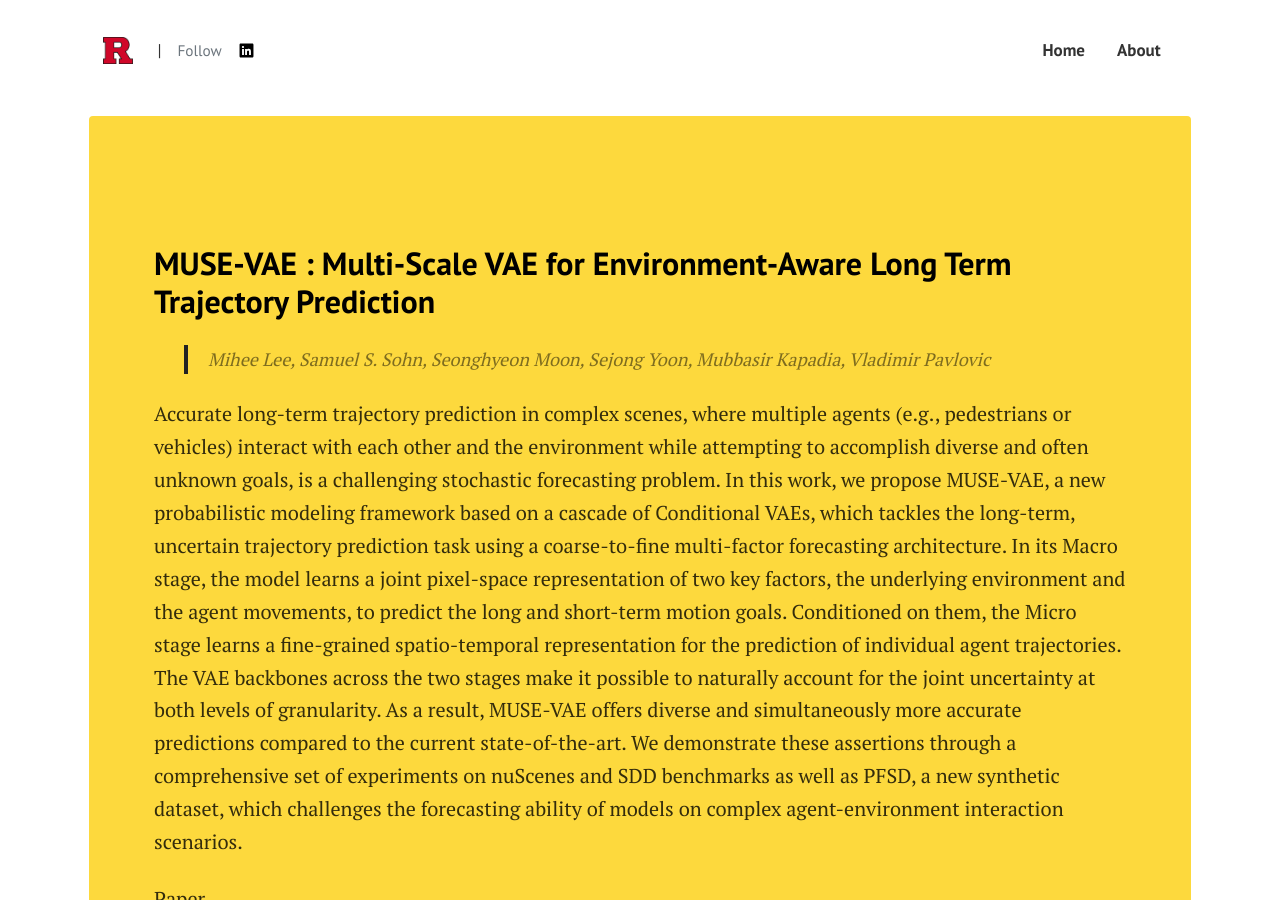
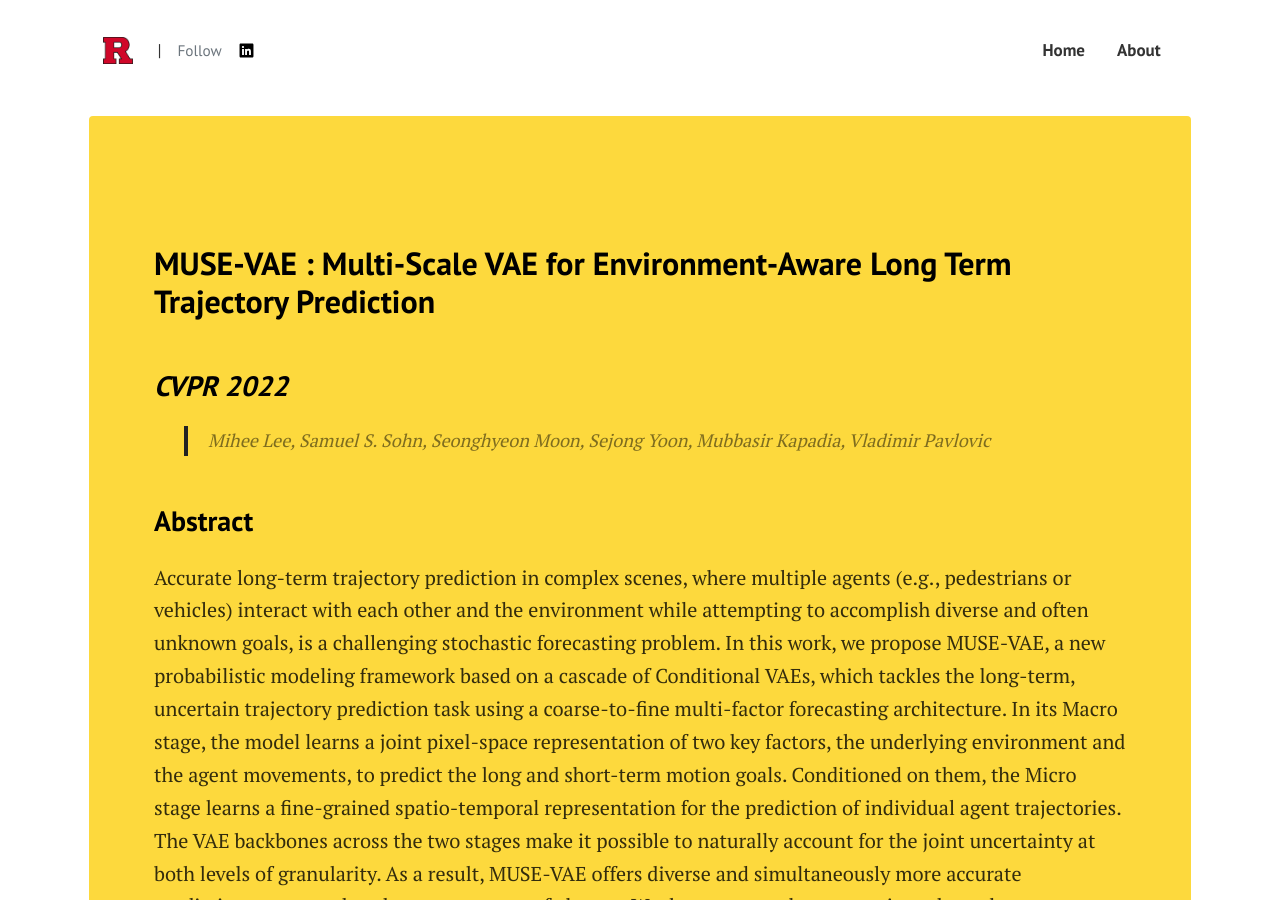
Before and after one commit to ml1323/MUSE-VAE, a Jekyll site: the page built from index.html, in a window 1280 px wide and 900 px high. Built offline with Jekyll 4.4.1, drawn with Linux system fonts in a browser that asks for light colours; the list of posts is cut into pages by our own code.

Commit message:
Update index.html

```diff
--- a/index.html
+++ b/index.html
@@ -15,12 +15,12 @@ background: '/img/bg-index.jpg'
       <!--<a href="https://arxiv.org/abs/2201.07189" class="btn btn-dark text-white px-5 btn-lg">Paper</a>-->
     <!--</div>-->
       <div class="article-post serif-font">
-    <h2 id="muse-vae--multi-scale-vae-for-environment-aware-long-term-trajectory-prediction">MUSE-VAE : Multi-Scale VAE for Environment-Aware Long Term Trajectory Prediction</h2>
+    <h2 id="muse-vae--multi-scale-vae-for-environment-aware-long-term-trajectory-prediction">MUSE-VAE : Multi-Scale VAE for Environment-Aware Long Term Trajectory Prediction</h2> <h3><em>CVPR 2022</em></h3>
 
 <blockquote>
   <p>Mihee Lee, Samuel S. Sohn, Seonghyeon Moon, Sejong Yoon, Mubbasir Kapadia, Vladimir Pavlovic</p>
 </blockquote>
-
+<h3>Abstract</h3>
 <p>Accurate long-term trajectory prediction in complex scenes, where multiple agents (e.g., pedestrians or vehicles) interact with each other and the environment while attempting to accomplish diverse and often unknown goals, is a challenging stochastic forecasting problem. In this work, we propose MUSE-VAE, a new probabilistic modeling framework based on a cascade of Conditional VAEs, which tackles the long-term, uncertain trajectory prediction task using a coarse-to-fine multi-factor forecasting architecture. In its Macro stage, the model learns a joint pixel-space representation of two key factors, the underlying environment and the agent movements, to predict the long and short-term motion goals. Conditioned on them, the Micro stage learns a fine-grained spatio-temporal representation for the prediction of individual agent trajectories. The VAE backbones across the two stages make it possible to naturally account for the joint uncertainty at both levels of granularity. As a result, MUSE-VAE offers diverse and simultaneously more accurate predictions compared to the current state-of-the-art. We demonstrate these assertions through a comprehensive set of experiments on nuScenes and SDD benchmarks as well as PFSD, a new synthetic dataset, which challenges the forecasting ability of models on complex agent-environment interaction scenarios.</p>
 
 <p><a href="https://arxiv.org/abs/2201.07189">Paper</a></p>
```
